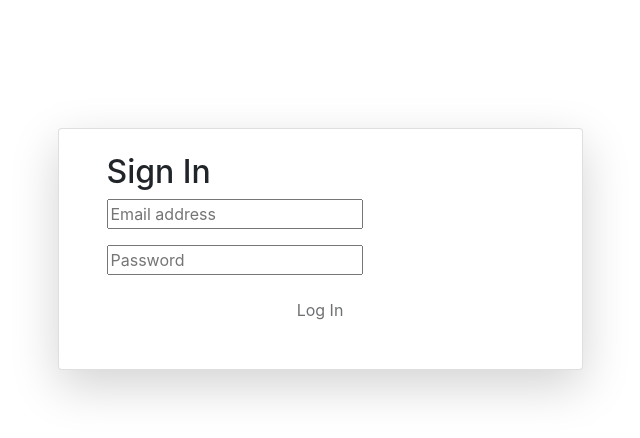
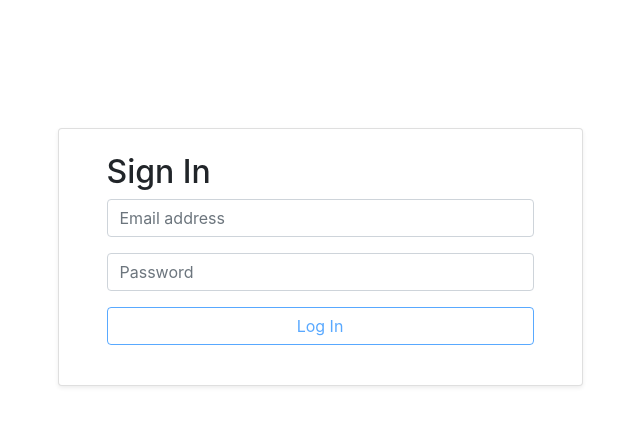
Before and after one commit to WesselvanGils/pharma-partners-webapp, an Angular app: page /login in a window 1280 px wide. Shown: the top 438 px of the page, without its empty margins (320-960 px from the left). Built offline with nearby package versions, Linux system fonts and the light colour scheme.

Commit message:
fixed login input fields

```diff
--- a/src/app/core/auth/login/login.component.html
+++ b/src/app/core/auth/login/login.component.html
@@ -1,13 +1,14 @@
 <div class="container login-container">
 	<div class="row justify-content-center">
 		<div class="col-sm-10 col-md-8 col-lg-6 my-5">
-			<div class="card card-auth shadow-lg p-3 px-md-5 py-md-4">
+			<div class="card card-auth shadow-sm p-3 px-md-5 py-md-4">
 				<h2>Sign In</h2>
 				<form class="form-signin" [formGroup]="loginForm" (ngSubmit)="onSubmit()">
 					<div class="form-group">
-						<input type="email" placeholder="Email address" formControlName="email" id="inputEmail"
+						<input type="email" class="form-control" placeholder="Email address" formControlName="email" id="inputEmail"
 							aria-describedby="emailHelp"
-							[ngClass]="{'is-invalid':loginForm.get('email').invalid && loginForm.get('email').touched}" />
+							[ngClass]="{'is-invalid':loginForm.get('email').invalid && loginForm.get('email').touched}"
+							/>
 						<span *ngIf="
 							!loginForm.get('email').valid && loginForm.get('email').touched
 							"class="invalid-feedback">
@@ -15,7 +16,7 @@
 						</span>
 					</div>
 					<div class="form-group">
-						<input type="password" placeholder="Password" formControlName="password"
+						<input type="password" class="form-control" placeholder="Password" formControlName="password"
 							id="inputPassword" [ngClass]="{
 								'is-invalid':
 								loginForm.get('password').invalid &&
@@ -28,7 +29,7 @@
 					</div>
 
 					<div class="form-group">
-						<button id="submitbutton" class="btn btn-block" type="submit"
+						<button id="submitbutton" class="btn btn-outline-primary btn-block" type="submit"
 							[disabled]="!loginForm.valid && !submitted">
 							Log In
 						</button>
```
